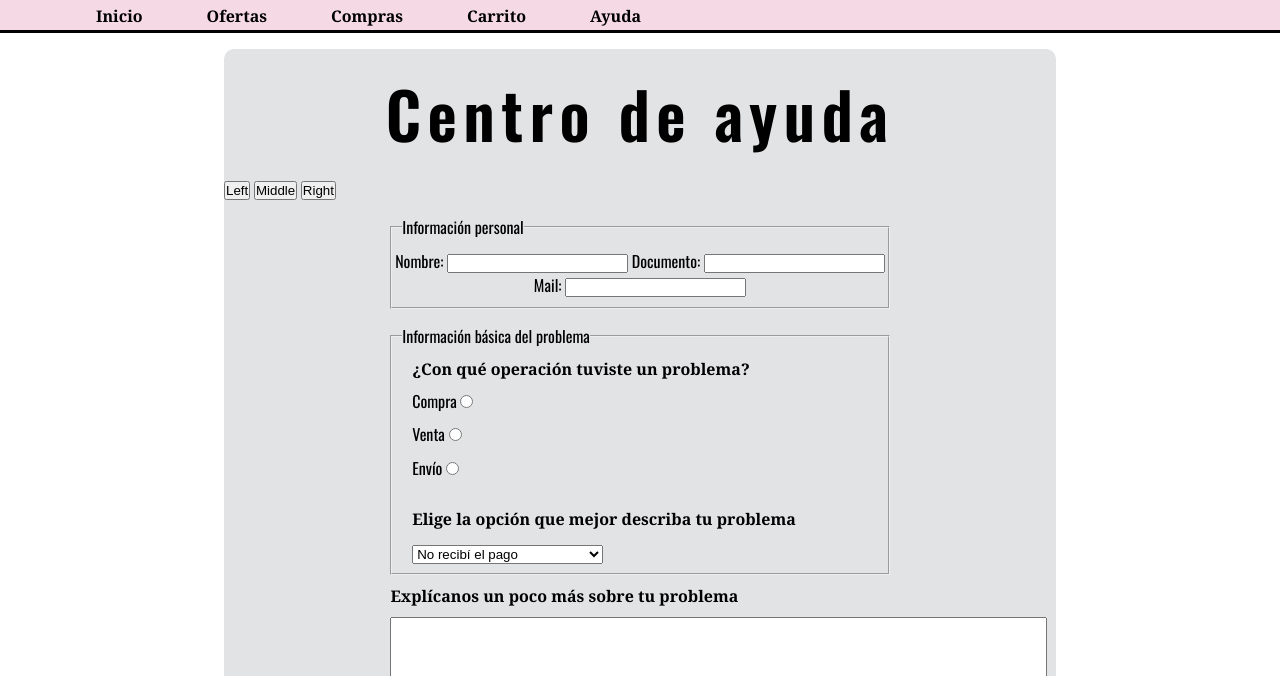
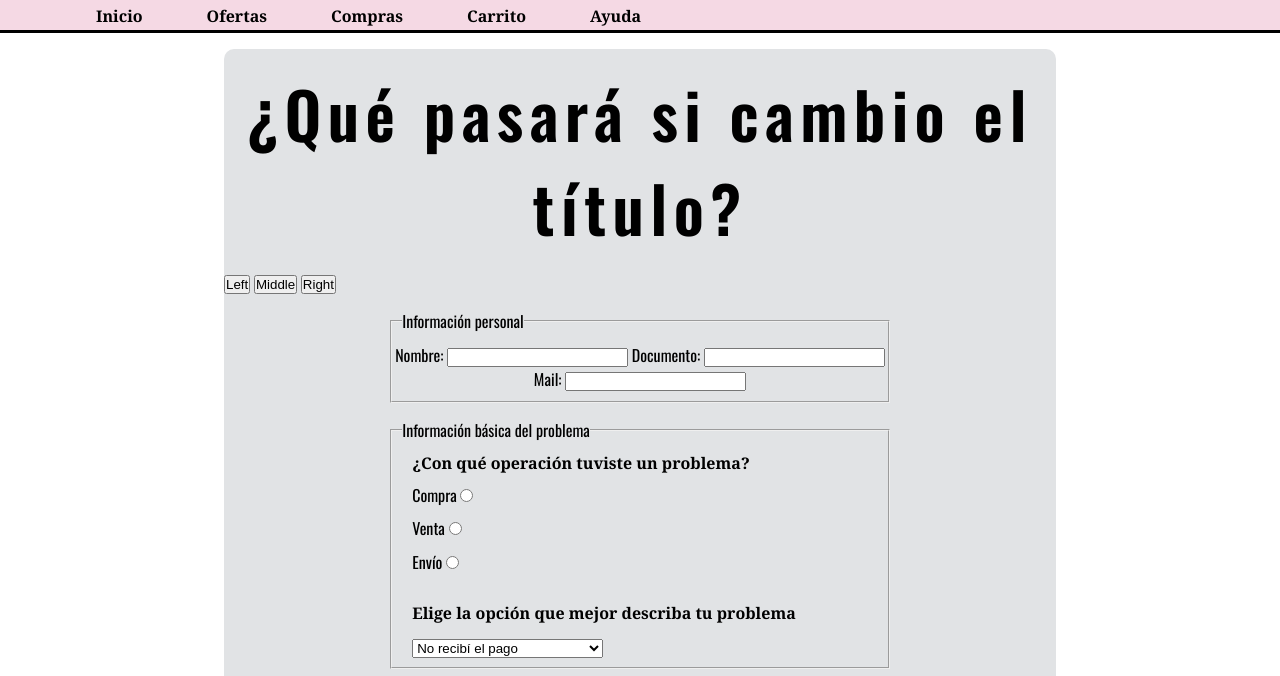
Before and after one commit to landosergio/PreEntrega2-Landolfo, a plain HTML site: page ayuda.html in a window 1280 px wide. Shown: the part 68-744 px from the top of the page. Drawn offline with nearby package versions, Linux system fonts and the light colour scheme.

Commit message:
cambié el título también

```diff
--- a/ayuda.html
+++ b/ayuda.html
@@ -63,7 +63,7 @@
     <!-- MAIN -->
 
     <main>
-      <h1>Centro de ayuda</h1>
+      <h1>¿Qué pasará si cambio el título?</h1>
 
       <div class="btn-group" role="group" aria-label="Basic example">
         <button type="button" class="btn btn-primary">Left</button>
```
